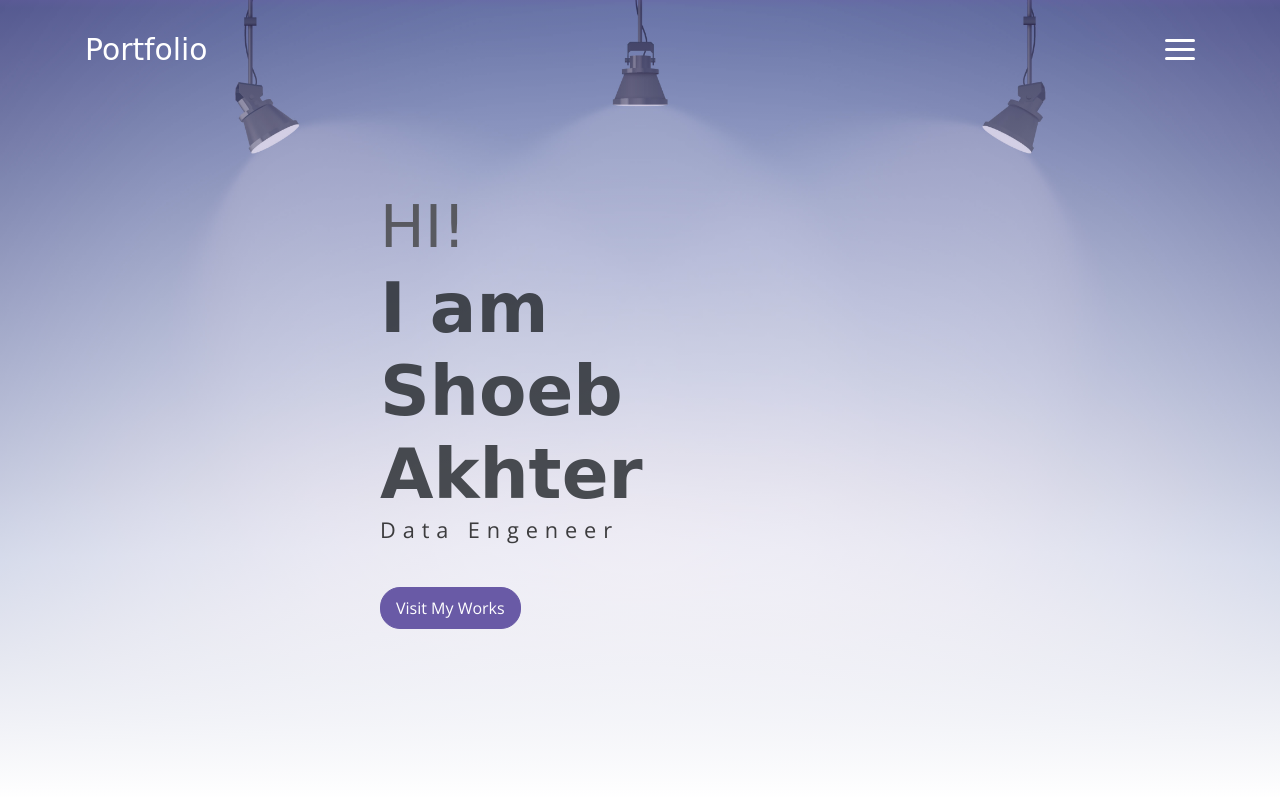
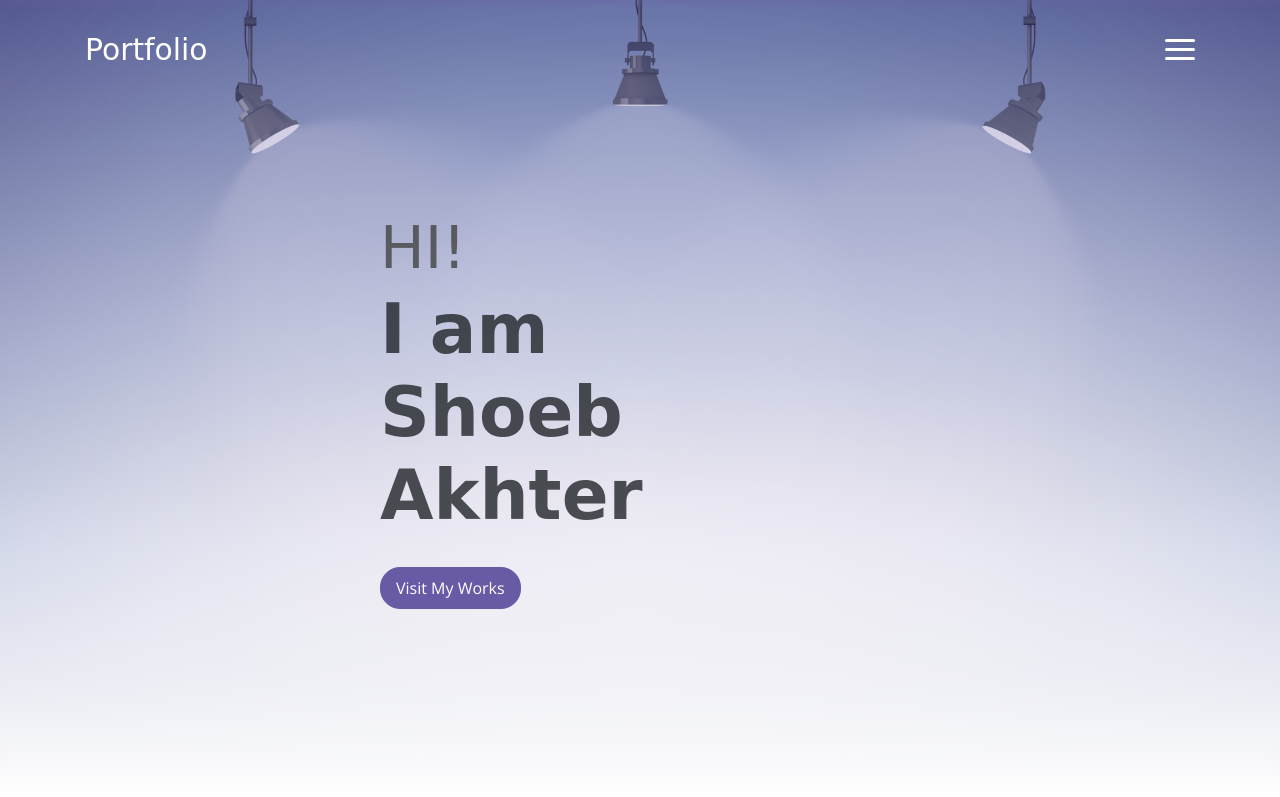
Before and after one commit to Shoeb1911/Shoeb1911.Portfolio.github.io, a plain HTML site: page index.html in a window 1280 px wide. Shown: the top 797 px of the page. Drawn offline with nearby package versions, Linux system fonts and the light colour scheme; a web font is replaced by a local one.

Commit message:
Update index.html

```diff
--- a/index.html
+++ b/index.html
@@ -56,7 +56,7 @@
                 <span class="up">HI!</span>
                 <span class="down">I am <br> Shoeb Akhter</span>
             </h1>
-            <p class="header-subtitle">Data Engeneer</p>
+            <p class="header-subtitle"></p>
 
             <button class="btn btn-primary">Visit My Works</button>
         </div>
```
